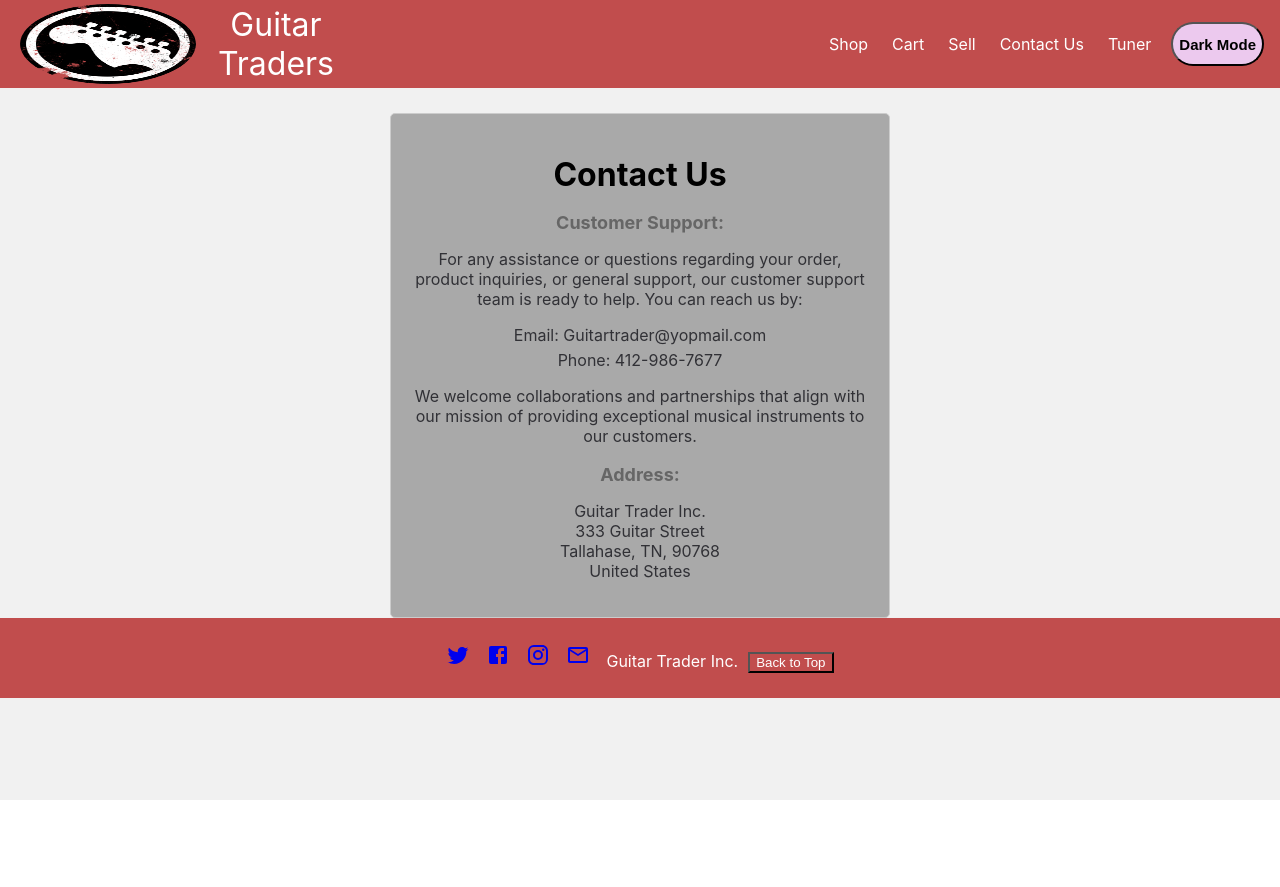
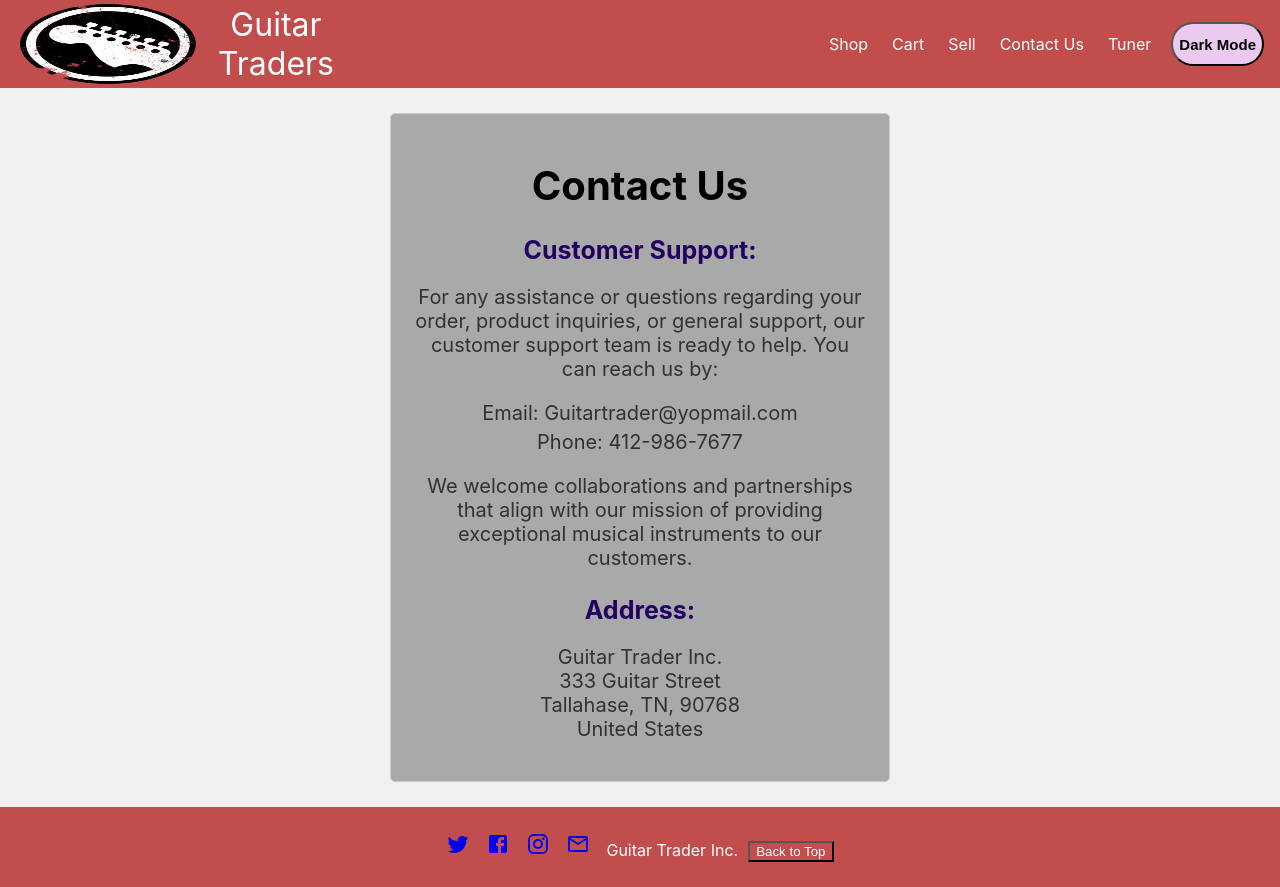
Before and after one commit to riverferguson/phase-2-project, a React (Create React App) app in the folder phase-2-project/: page /guitars/contact in a window 1280 px wide. Before the commit the page ends 800 px from the top, so only its background shows below. Built offline with nearby package versions, Linux system fonts and the light colour scheme; data requests are answered from the project's data file.

Commit message:
change contact us styling

```diff
--- a/phase-2-project/src/components/Contact.css
+++ b/phase-2-project/src/components/Contact.css
@@ -4,8 +4,9 @@
     border: 1px solid #ccc;
     border-radius: 5px;
     max-width: 500px;
-    margin: 25px auto 0;
+    margin: 25px auto 25px;
     text-align: center;
+    font-size: 20px;
 }
 
 .contact-us h1 {
@@ -15,9 +16,10 @@
 }
 
 .contact-us h3 {
-    color: #666;
+    color: #210062;
     font-size: 18px;
     margin-bottom: 5px;
+    font-size: 25px;
 }
 
 .contact-us ul {
```
